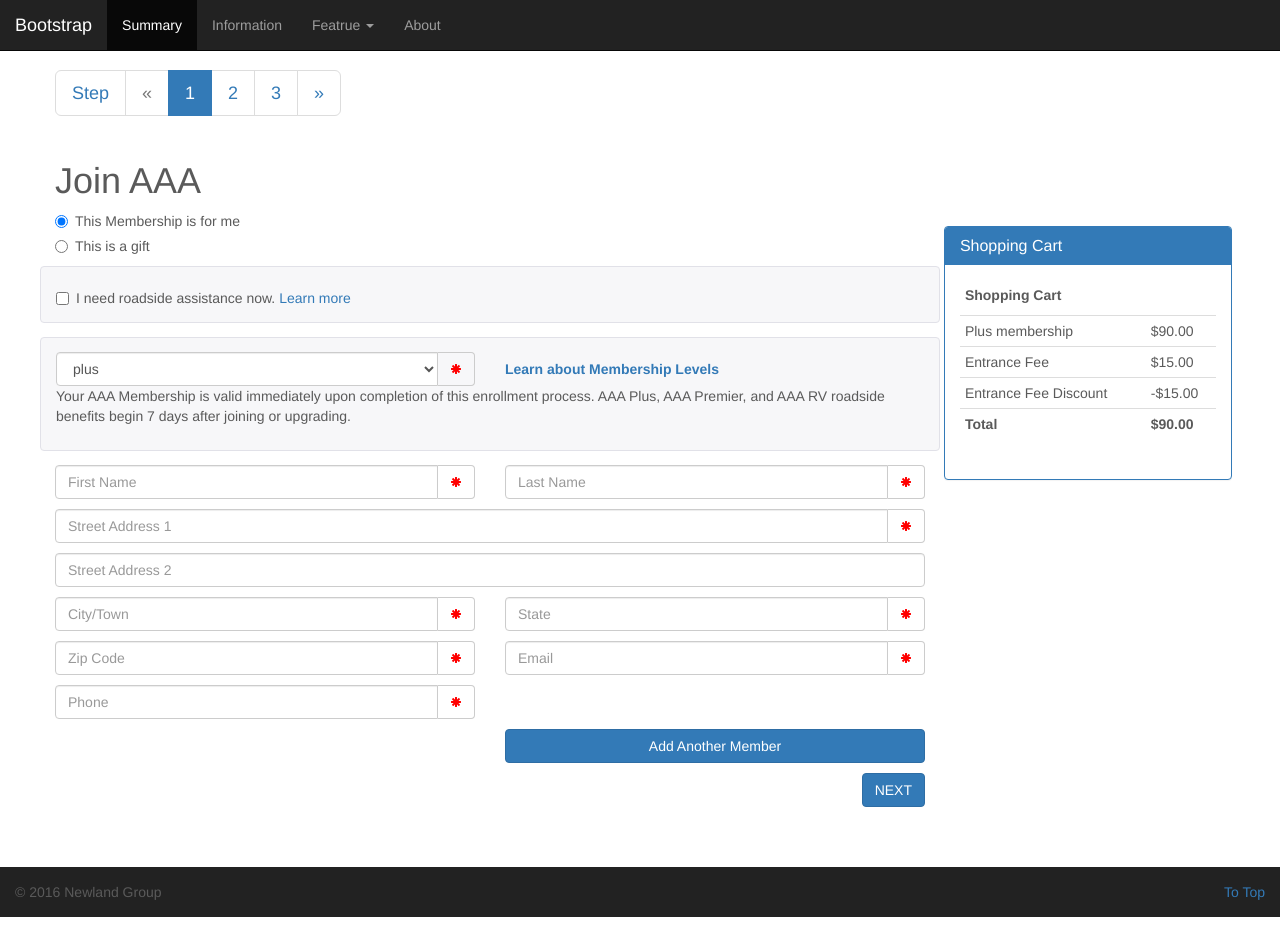
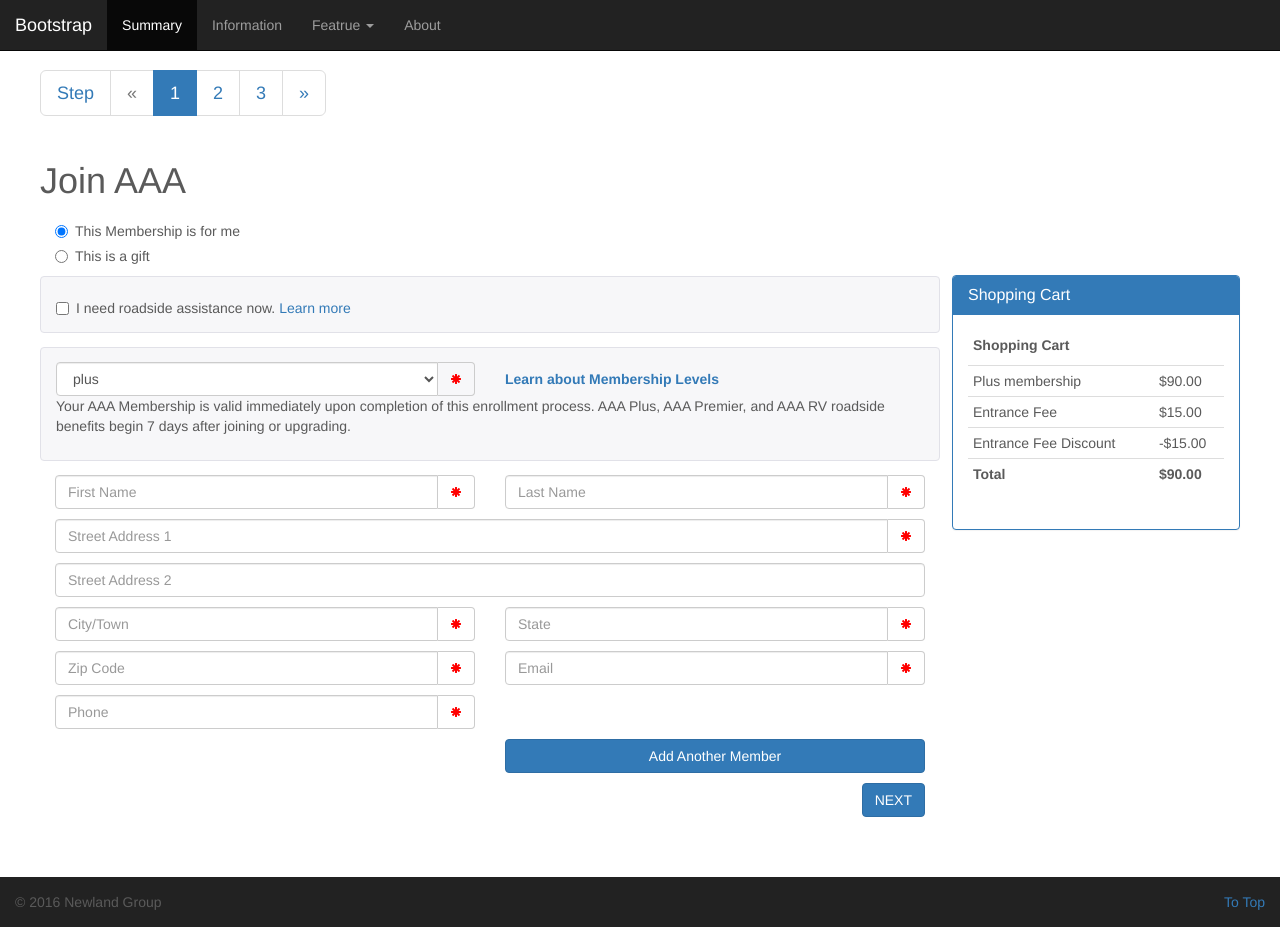
Before and after one commit to Hanson-Hao-Wu/Front-End-Framework, a plain HTML site: page join.html in a window 1280 px wide. Drawn offline with nearby package versions, Linux system fonts and the light colour scheme.

Commit message:
format the container row and col-sm- structrue

```diff
--- a/join.html
+++ b/join.html
@@ -38,6 +38,8 @@ footer {
 
 .form_aside {
     width: 24%;
+    margin-top: 225px;
+    float: right;
 }
 
 .container {
@@ -99,8 +101,7 @@ span.glyphicon-asterisk {
 </head>
 <body>
 
-	<div class="navbar navbar-inverse navbar-fixed-top" role="navigation"
-		id="menu-nav">
+	<div class="navbar navbar-inverse navbar-fixed-top" role="navigation" id="menu-nav">
 		<div class="container">
 			<div class="navbar-header">
 				<button type="button" class="navbar-toggle" data-toggle="collapse"
@@ -132,6 +133,7 @@ span.glyphicon-asterisk {
 	<div class="nl-content">
 		<div class="form_body">
 			<div class="container">
+				<div class="row">
 					<nav>
 						<ul class="pagination pagination-lg">
 							<li><span>Step</span></li>
@@ -147,8 +149,11 @@ span.glyphicon-asterisk {
 						</ul>
 					</nav>
 				</div>
-			<div class="container">
+				<div class="row">
 					<h1>Join AAA</h1>
+				</div>
+				<div class="row">
+					<div class="col-sm-12">
 						<div class="radio">
 							<label> <input type="radio" name="optionsRadios"
 								id="optionsRadios1" value="option1" checked> This
@@ -161,8 +166,9 @@ span.glyphicon-asterisk {
 							</label>
 						</div>
 					</div>
+				</div>
+				<form class="row form-horizontal">
 				<div class="container">
-				<form class="form-horizontal">
 					<div class="row">
 						<div class="highlight clearfix">
 							<div class="col-sm-12">
@@ -298,6 +304,7 @@ span.glyphicon-asterisk {
 							<button type="button" class="btn btn-primary pull-right">NEXT</button>
 						</div>
 					</div>
+				</div>
 				</form>
 			</div>
 		</div>
```
Also changed, not shown: index.html (+8 -5 lines). Lines whose indentation alone changed are shown as unchanged.
